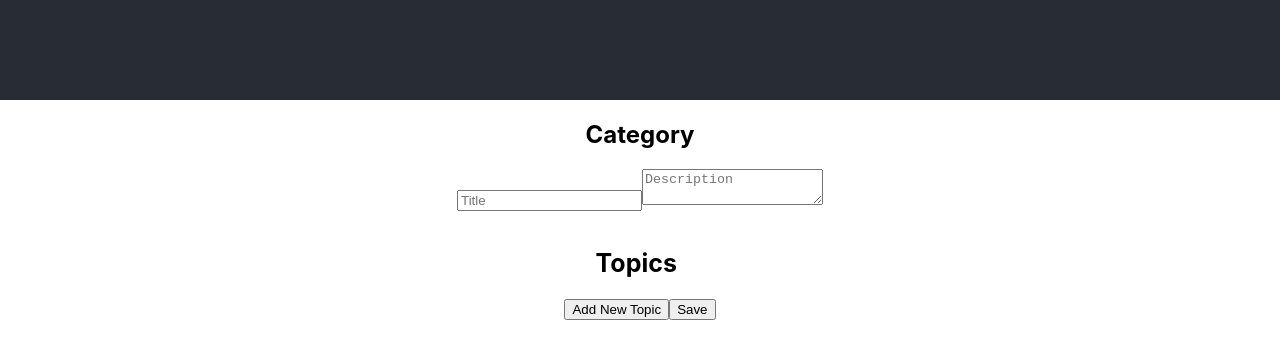
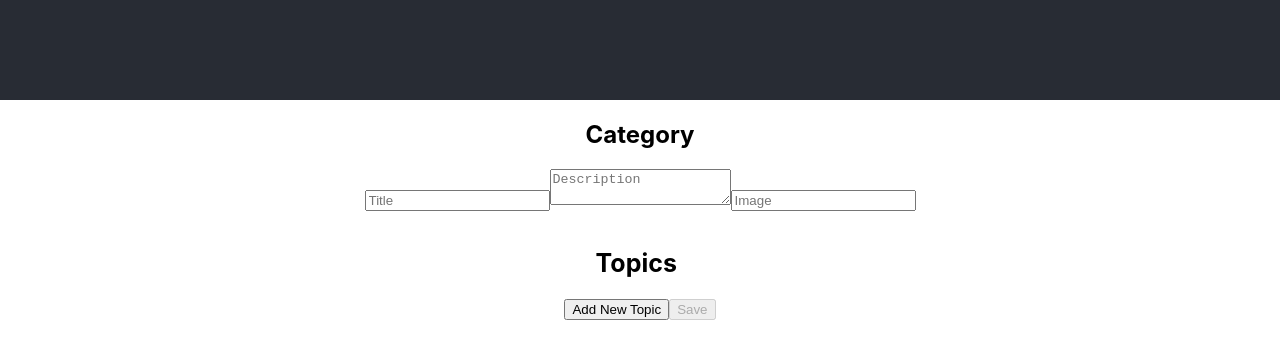
Before and after one commit to ankitaAmdocs/my-app, a React (Create React App) app: page /category/create in a window 1280 px wide. Shown: the top 358 px of the page. Built offline with nearby package versions, Linux system fonts and the light colour scheme.

Commit message:
Update CategoryForm.js

```diff
--- a/src/components/CategoryForm/CategoryForm.js
+++ b/src/components/CategoryForm/CategoryForm.js
@@ -1,11 +1,37 @@
-import React, { useState } from 'react';
+import React, { useContext, useState } from 'react';
 import TopicForm from '../TopicForm/TopicForm';
 import {v4 as uuidv4} from "uuid";
+import { CategoryContext } from '../../App';
+import { useHistory } from 'react-router-dom';
 
 const CategoryForm = () => {
   const MAX_DESCRIPTION_LENGTH = 250;
   const [categoryDetails, setCategoryDetails] = useState({id: uuidv4()});
   const [topics, setTopics] = useState([]);
+  let {setCategoryList} = useContext(CategoryContext);
+  const history = useHistory();
+
+  const mapAndAddCategory = (categoryDetails, topics) => {
+    console.log("====> categoryDetails", categoryDetails);
+    console.log("=====> topics", topics);
+    const newCategory = {
+      id: categoryDetails.id,
+      name: categoryDetails.title,
+      description: categoryDetails.description,
+      image: categoryDetails.image,
+      topics: topics.map(topic => (
+        {
+          id: topic.id,
+          title: topic.title,
+          description: topic.description,
+          videoUrl: topic.videoLink,
+          image: topic.image
+        }
+      ))
+    };
+    setCategoryList(prevState => [...prevState, newCategory]);
+    history.push("/homepage");
+  }
 
   const modifyTopicList = (topicDetails) => {
     setTopics(topics => {
@@ -16,7 +42,8 @@ const CategoryForm = () => {
             ...topics[indexOfTopic],
             title: topicDetails.title,
             description: topicDetails.description,
-            imageLink: topicDetails.imageLink
+            image: topicDetails.image,
+            videoLink: topicDetails.videoLink
           },
           ...topics.slice(indexOfTopic + 1)
       ]
@@ -27,31 +54,14 @@ const CategoryForm = () => {
       <h2>Category</h2>
       <input type="text" placeholder='Title' value={categoryDetails.title} onChange={(e) => setCategoryDetails(prevState => ({...prevState, title: e.target.value}))} />
       <textarea placeholder='Description' maxLength={MAX_DESCRIPTION_LENGTH} value={categoryDetails.description} onChange={(e) => setCategoryDetails(prevState => ({...prevState, description: e.target.value}))}></textarea>
+      <input type="text" placeholder='Image' value={categoryDetails.image} onChange={(e) => setCategoryDetails(prevState => ({...prevState, image: e.target.value}))} />
       <h3>Topics</h3>
       { topics.length > 0 && topics.map(topic => <TopicForm modifyTopicList={modifyTopicList} key={topic.id} topic={topic} setTopics={setTopics}/>) }
       <button disabled={topics.length > 0 && Object.keys(topics[topics.length - 1]).length === 1} onClick={() => setTopics(prevList => [...prevList, {id: uuidv4()}])}>Add New Topic</button>
-      <button onClick={() => mapAndAddCategory(categoryDetails, topics)}>Save</button>
+      <button disabled={topics.length <= 0 || Object.keys(categoryDetails).length === 1 || Object.keys(categoryDetails).find(el => el.length < 1)} onClick={() => mapAndAddCategory(categoryDetails, topics)}>Save</button>
     </div>
   </div>
 }
 
-const mapAndAddCategory = (categoryDetails, topics) => {
-  const categoryFormat = {
-    id: categoryDetails.id,
-    name: categoryDetails.title,
-    description: categoryDetails.description,
-    topics: topics.map(topic => (
-      {
-        id: topic.id,
-        title: topic.title,
-        description: topic.description,
-        videoUrl: topic.videoLink
-      }
-    ))
-  };
-  console.log("=====>> data prepared", categoryFormat);
-
-}
-
 
 export default CategoryForm;
```
